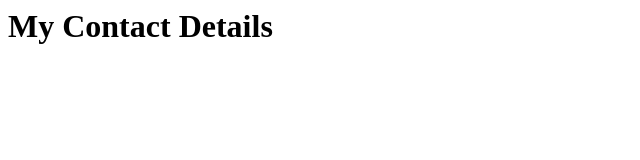
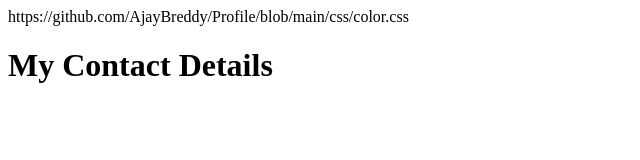
Before and after one commit to AjayBreddy/IamAjay, a plain HTML site: page contact-me.html in a window 1280 px wide. Shown: the whole page, without its empty margins (0-640 px from the left). Drawn offline with Linux system fonts and the light colour scheme.

Commit message:
Update contact-me.html

```diff
--- a/contact-me.html
+++ b/contact-me.html
@@ -1,3 +1,6 @@
 <html>
+  <head>
+    https://github.com/AjayBreddy/Profile/blob/main/css/color.css
+  </head>
 <body>
 <h1> My Contact Details</h1>
```
